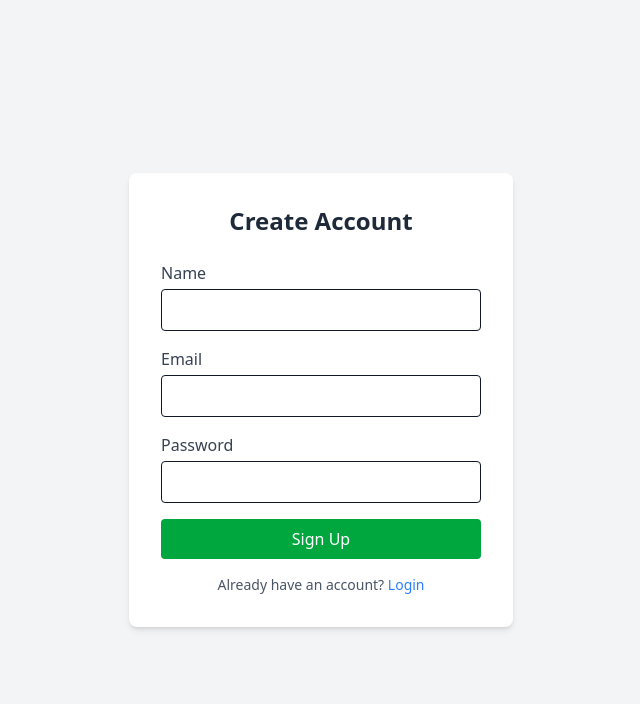
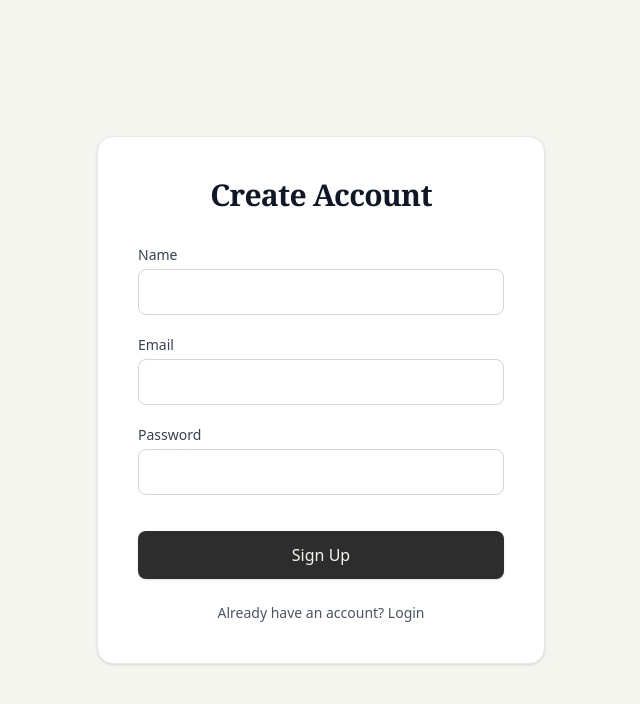
Before and after one commit to aqeell7/uptime-monitor, a React (Vite) app in the folder client/: page /register in a window 1280 px wide. Shown: the top 704 px of the page, without its empty margins (319-959 px from the left). Built offline with nearby package versions, Linux system fonts and the light colour scheme; a web font is replaced by a local one.

Commit message:
feat(ui): redesign auth pages with bento-grid layout, editorial typography, and terracotta inputs

```diff
--- a/client/src/pages/Login.jsx
+++ b/client/src/pages/Login.jsx
@@ -19,43 +19,43 @@ const Login = () => {
   };
 
   return (
-    <div className="min-h-screen flex items-center justify-center bg-gray-100">
-      <div className="bg-white p-8 rounded-lg shadow-md w-96">
-        <h2 className="text-2xl font-bold mb-6 text-center text-gray-800">Login</h2>
+    <div className="min-h-screen flex items-center justify-center bg-background font-sans text-gray-900 selection:bg-terracotta selection:text-white p-4">
+      <div className="bg-white p-8 sm:p-10 rounded-2xl border border-gray-200 shadow-sm w-full max-w-md">
+        <h2 className="text-3xl font-serif font-bold mb-8 text-center text-charcoal tracking-tight">Login</h2>
 
-        <form onSubmit={handleSubmit(onSubmit)} className="space-y-4">
+        <form onSubmit={handleSubmit(onSubmit)} className="space-y-5">
 
           {/* Email Input */}
           <div>
-            <label className="block text-gray-700">Email</label>
+            <label className="block text-sm font-medium text-gray-700 mb-1">Email</label>
             <input
               type="email"
               {...register('email', { required: 'Email is required' })}
-              className="w-full mt-1 p-2 border rounded focus:outline-none focus:ring-2 focus:ring-blue-500"
+              className="w-full p-2.5 border border-gray-300 rounded-lg focus:outline-none focus:ring-2 focus:ring-terracotta focus:border-terracotta transition-shadow text-gray-800"
             />
-            {errors.email && <span className="text-red-500 text-sm">{errors.email.message}</span>}
+            {errors.email && <span className="text-red-500 text-sm mt-1">{errors.email.message}</span>}
           </div>
 
           <div>
-            <label className="block text-gray-700">Password</label>
+            <label className="block text-sm font-medium text-gray-700 mb-1">Password</label>
             <input
               type="password"
               {...register('password', { required: 'Password is required' })}
-              className="w-full mt-1 p-2 border rounded focus:outline-none focus:ring-2 focus:ring-blue-500"
+              className="w-full p-2.5 border border-gray-300 rounded-lg focus:outline-none focus:ring-2 focus:ring-terracotta focus:border-terracotta transition-shadow text-gray-800"
             />
-            {errors.password && <span className="text-red-500 text-sm">{errors.password.message}</span>}
+            {errors.password && <span className="text-red-500 text-sm mt-1">{errors.password.message}</span>}
           </div>
 
           <button
             type="submit"
-            className="w-full bg-blue-600 text-white p-2 rounded hover:bg-blue-700 transition"
+            className="w-full bg-[#2D2D2D] text-[#F5F5F0] p-3 rounded-lg font-medium transition-all shadow-sm active:scale-95 mt-4"
           >
             Sign In
           </button>
         </form>
 
-        <p className="mt-4 text-center text-sm text-gray-600">
-          Don't have an account? <Link to="/register" className="text-blue-500 hover:underline">Register</Link>
+        <p className="mt-6 text-center text-sm text-gray-600">
+          Don't have an account? <Link to="/register" className="text-terracotta hover:underline font-medium">Register</Link>
         </p>
       </div>
     </div>
--- a/client/src/pages/Register.jsx
+++ b/client/src/pages/Register.jsx
@@ -1,74 +1,73 @@
 import { useContext, useEffect } from "react"
 import { useForm } from "react-hook-form"
 import AuthContext from "../context/AuthContext"
-import { useNavigate } from "react-router-dom"
-import { Link } from "react-router-dom"
+import { useNavigate, Link } from "react-router-dom"
 
-export const Register = ()=>{
-  const { register, handleSubmit, formState:{errors}} = useForm()
-  const {registerUser, user} = useContext(AuthContext)
+export const Register = () => {
+  const { register, handleSubmit, formState: { errors } } = useForm()
+  const { registerUser, user } = useContext(AuthContext)
   const navigate = useNavigate();
 
-  useEffect(()=>{
-    if(user){
+  useEffect(() => {
+    if (user) {
       navigate('/')
     }
-  },[user, navigate])
+  }, [user, navigate])
 
-  const onSubmit = (data)=>{
+  const onSubmit = (data) => {
     registerUser(data.name, data.email, data.password)
   }
 
-  return(
-    <div className="min-h-screen flex items-center justify-center bg-gray-100">
-      <div className="bg-white p-8 rounded-lg shadow-md w-96">
-        <h2 className="text-2xl font-bold mb-6 text-center text-gray-800">Create Account</h2>
+  return (
+    <div className="min-h-screen flex items-center justify-center bg-background font-sans text-gray-900 selection:bg-terracotta selection:text-white p-4">
+      <div className="bg-white p-8 sm:p-10 rounded-2xl border border-gray-200 shadow-sm w-full max-w-md">
+        <h2 className="text-3xl font-serif font-bold mb-8 text-center text-charcoal tracking-tight">Create Account</h2>
 
-        <form onSubmit={handleSubmit(onSubmit)} className="space-y-4">
+        <form onSubmit={handleSubmit(onSubmit)} className="space-y-5">
 
           {/* Name Input */}
           <div>
-            <label className="block text-gray-700">Name</label>
+            <label className="block text-sm font-medium text-gray-700 mb-1">Name</label>
             <input
               type="text"
               {...register('name', { required: 'Name is required' })}
-              className="w-full mt-1 p-2 border rounded focus:outline-none focus:ring-2 focus:ring-blue-500"
+              className="w-full p-2.5 border border-gray-300 rounded-lg focus:outline-none focus:ring-2 focus:ring-terracotta focus:border-terracotta transition-shadow text-gray-800"
             />
-            {errors.name && <span className="text-red-500 text-sm">{errors.name.message}</span>}
+            {errors.name && <span className="text-red-500 text-sm mt-1">{errors.name.message}</span>}
           </div>
 
           {/* Email Input */}
           <div>
-            <label className="block text-gray-700">Email</label>
+            <label className="block text-sm font-medium text-gray-700 mb-1">Email</label>
             <input
               type="email"
               {...register('email', { required: 'Email is required' })}
-              className="w-full mt-1 p-2 border rounded focus:outline-none focus:ring-2 focus:ring-blue-500"
+              className="w-full p-2.5 border border-gray-300 rounded-lg focus:outline-none focus:ring-2 focus:ring-terracotta focus:border-terracotta transition-shadow text-gray-800"
             />
-            {errors.email && <span className="text-red-500 text-sm">{errors.email.message}</span>}
+            {errors.email && <span className="text-red-500 text-sm mt-1">{errors.email.message}</span>}
           </div>
 
           {/* Password Input */}
           <div>
-            <label className="block text-gray-700">Password</label>
+            <label className="block text-sm font-medium text-gray-700 mb-1">Password</label>
             <input
               type="password"
               {...register('password', { required: 'Password is required', minLength: { value: 6, message: "Password must be 6+ chars" } })}
-              className="w-full mt-1 p-2 border rounded focus:outline-none focus:ring-2 focus:ring-blue-500"
+              className="w-full p-2.5 border border-gray-300 rounded-lg focus:outline-none focus:ring-2 focus:ring-terracotta focus:border-terracotta transition-shadow text-gray-800"
             />
-            {errors.password && <span className="text-red-500 text-sm">{errors.password.message}</span>}
+            {errors.password && <span className="text-red-500 text-sm mt-1">{errors.password.message}</span>}
           </div>
 
           <button
             type="submit"
-            className="w-full bg-green-600 text-white p-2 rounded hover:bg-green-700 transition"
+            className="w-full bg-[#2D2D2D] text-[#F5F5F0] p-3 rounded-lg font-medium transition-all shadow-sm active:scale-95 mt-4"
           >
             Sign Up
           </button>
         </form>
 
-        <p className="mt-4 text-center text-sm text-gray-600">
-          Already have an account? <Link to="/login" className="text-blue-500 hover:underline">Login</Link>
+        <p className="mt-6 text-center text-sm text-gray-600">
+          Already have an account? <Link to="/login" className="text-terracotta hover:underline font-medium">Login</Link>
         </p>
       </div>
     </div>
```
